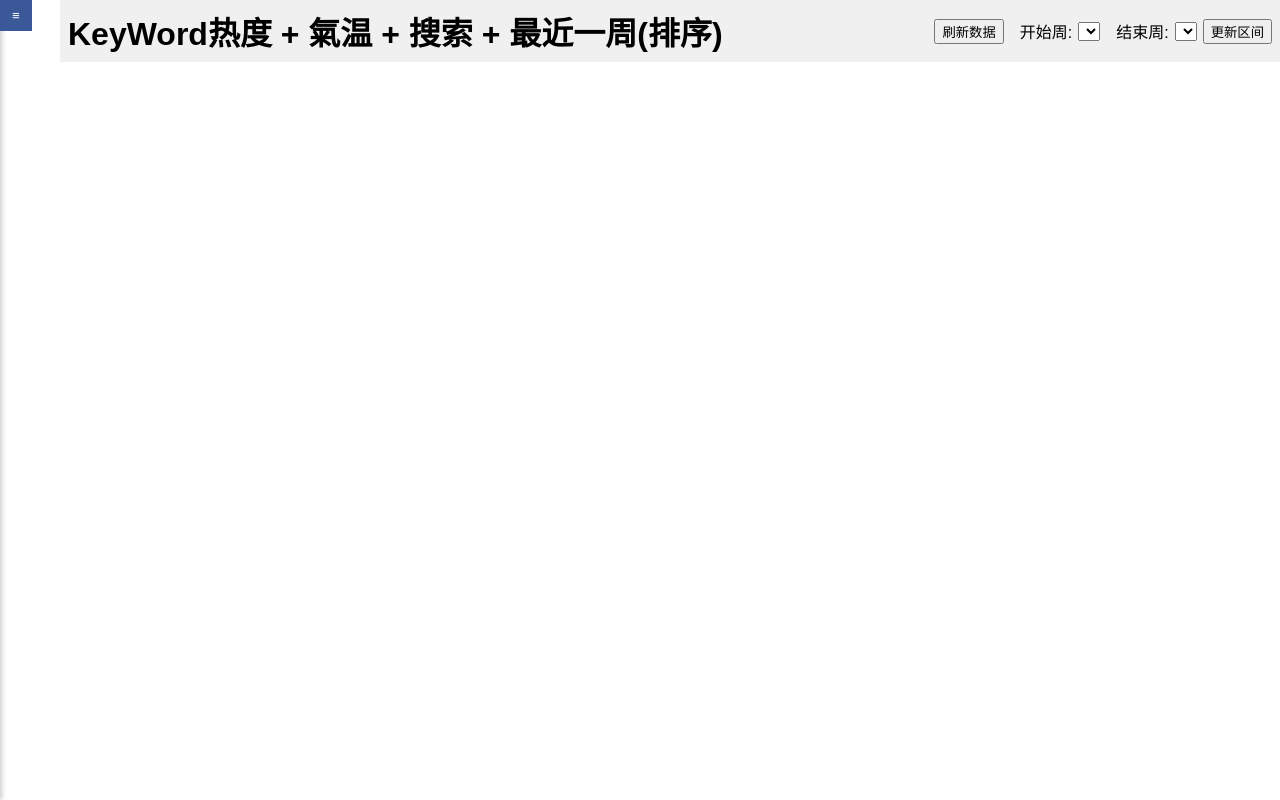
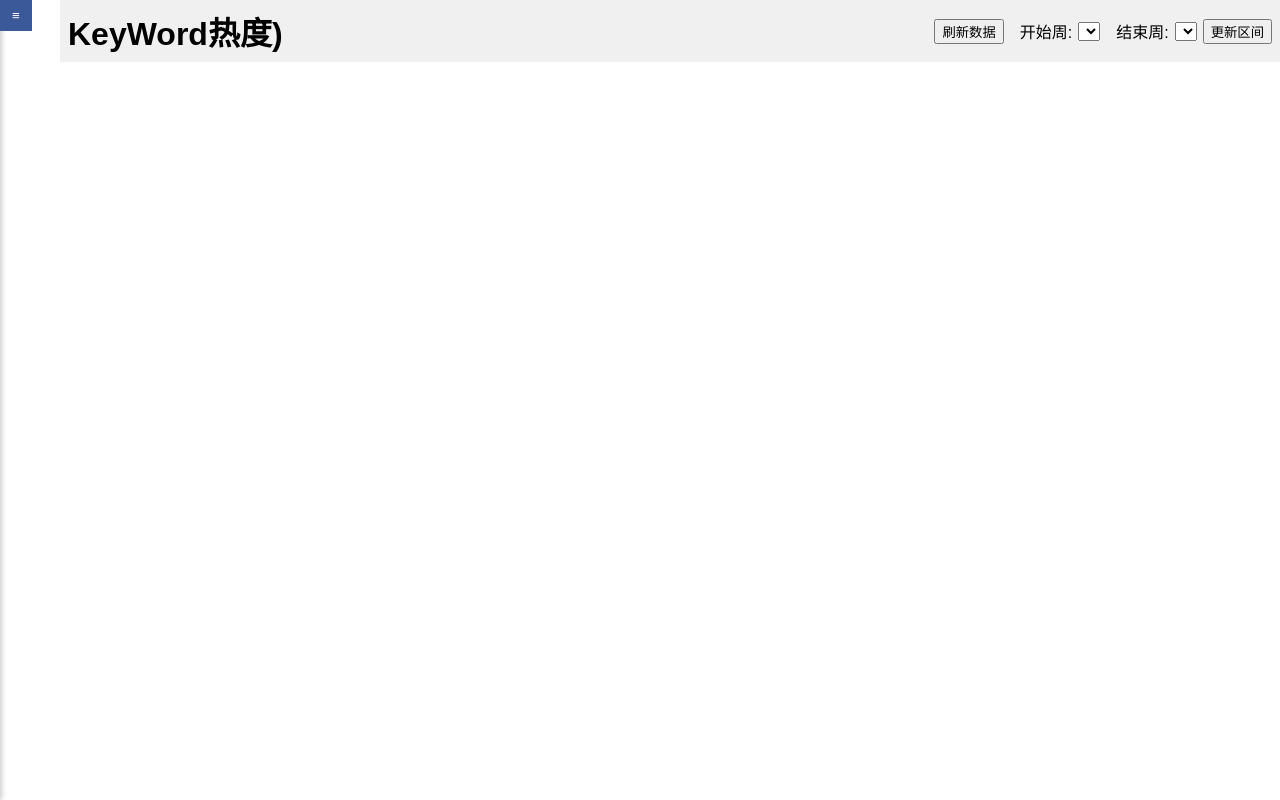
Before and after one commit to LEoLeung-ry/KYTu1-GPT-O1, a plain HTML site: page index.html in a window 1280 px wide. Drawn offline with nearby package versions, Linux system fonts and the light colour scheme; no server answers.

Commit message:
Update index.html

```diff
--- a/index.html
+++ b/index.html
@@ -118,7 +118,7 @@
 
   <div class="main-area">
     <div class="topbar">
-      <h1 style="margin:0; flex:1;">KeyWord热度 + 氣温 + 搜索 + 最近一周(排序)</h1>
+      <h1 style="margin:0; flex:1;">KeyWord热度)</h1>
       <button id="btnRefresh">刷新数据</button>
       <label>开始周:</label>
       <select id="startWeek"></select>
```
